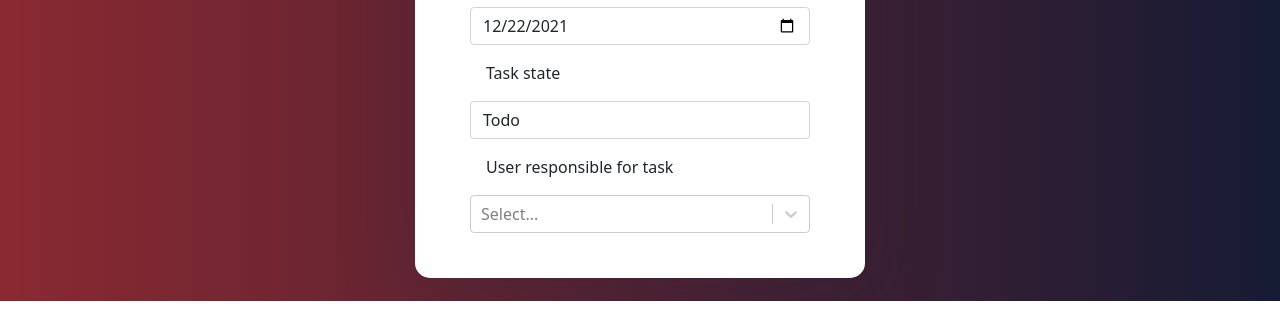
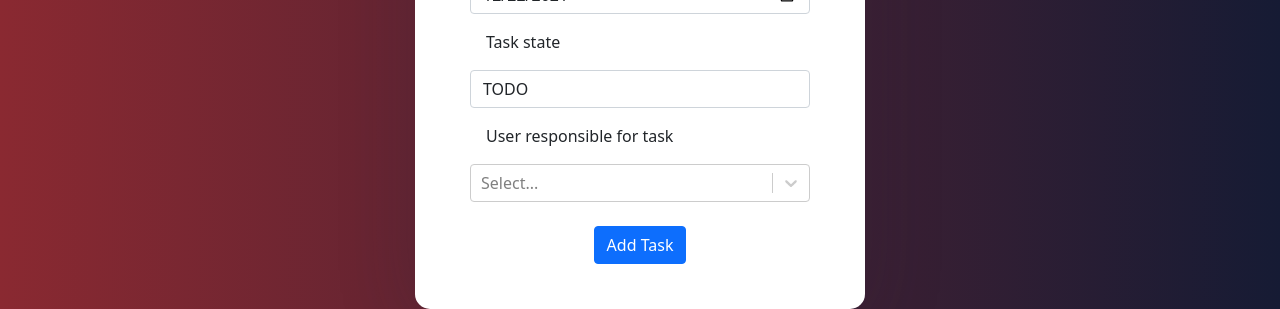
Before and after one commit to MedAzizKhayati/Ollert, a React (Create React App) app in the folder frontend/: page /projects/1/add in a window 1280 px wide. Shown: the part 582-891 px from the top of the page. Built offline with nearby package versions, Linux system fonts and the light colour scheme; no server answers.

Commit message:
Finished create task page

```diff
--- a/frontend/src/components/CreateTaskPage.jsx
+++ b/frontend/src/components/CreateTaskPage.jsx
@@ -13,21 +13,44 @@ const CreateTask = (props) => {
 
     const [options, setOptions] = React.useState([]);
     const [query, setQuery] = React.useState('');
-    const [task, setTask] = React.useState({});
     const [user, setUser] = React.useState(props.user);
     const [member, setMember] = React.useState();
     const [project,setProject] = React.useState(window.location.pathname.split("/").at(-2));
-    const [flash, setFlash] = React.useState({});
 
+    const [task, setTask] = React.useState({id_project:project , deadline: today});
+    const [flash, setFlash] = React.useState(false);
+    const [flashmsg, setFlashmsg] = React.useState("");
 
     React.useEffect(() => {
         fetchUser().then(user => {
             if (user && user.role == 'CHEF')
                 setUser(user)
             else
-                navigate('/Tasks')
+                navigate('/Projects/'+project) ;
         });
     });
+
+    const onFormSubmit = async e => {
+        console.log(task) ;
+        e.preventDefault();
+        await axios.post('/api/tasks/create/',task).then((response) => {
+            if (response.status == 201)
+                setTimeout(() => navigate('/projects/'+project), 300) ;
+            setFlash(true)
+            setFlashmsg(response.data["msg"])
+        }).catch((err) => {
+            setFlash(true)
+            setFlashmsg("An error has occured")
+        })
+    }
+    const onFormChange = e => {
+        let temp = task;
+        if (e.target.name)
+            temp[e.target.name] = e.target.value;
+        temp["user"] = member;
+        temp["state"] = document.querySelector(".options").selectedOptions[0].text ;
+        setTask(temp);
+    }
 
     /* This Method is called to change the drop options for the search field of the user */
     const loadOptions = async (query) => {
@@ -49,10 +72,10 @@ const CreateTask = (props) => {
         <div className="outer" >
             <div className="inner">
                 <h1 style={{ textAlign: 'center' }}>Add Task</h1>
-                <form >
+                <form onChange={onFormChange}>
                     <div className="form-group">
                         <label >Task Name</label>
-                        <input type="text" name="name" className="form-control" placeholder="Ollert" />
+                        <input type="text" name="title" className="form-control" placeholder="Ollert" />
                     </div>
                     <div className="form-group">
                         <label>Task Project</label>
@@ -72,10 +95,10 @@ const CreateTask = (props) => {
                     </div>
                     <div className="form-group">
                         <label >Task state</label>
-                        <select className="form-control" name="state">
-                            <option>Todo</option>
-                            <option>Doing</option>
-                            <option>Done</option>
+                        <select className="form-control options" name="state">
+                            <option>TODO</option>
+                            <option>DOING</option>
+                            <option>DONE</option>
                         </select>
                     </div>
                     <div className="form-group">
@@ -89,15 +112,19 @@ const CreateTask = (props) => {
                             options={options}
                         />
                     </div>
-                    {flash.success ?
+                    <br />
+                    <div style={{ display: 'flex', justifyContent: 'center' }}>
+                        <button onClick={onFormSubmit} className="btn btn-primary">Add Task</button>
+                    </div>
+                    {/* {flash.success ?
                         <div className="alert alert-success" role="alert">
                             {flash.success}
                         </div>
                         : null
-                    }
-                    {flash.error ?
+                    } */}
+                    {flash ?
                         <div className="alert alert-danger" role="alert">
-                            {flash.error}
+                            {flashmsg}
                         </div>
                         : null
                     }
```
